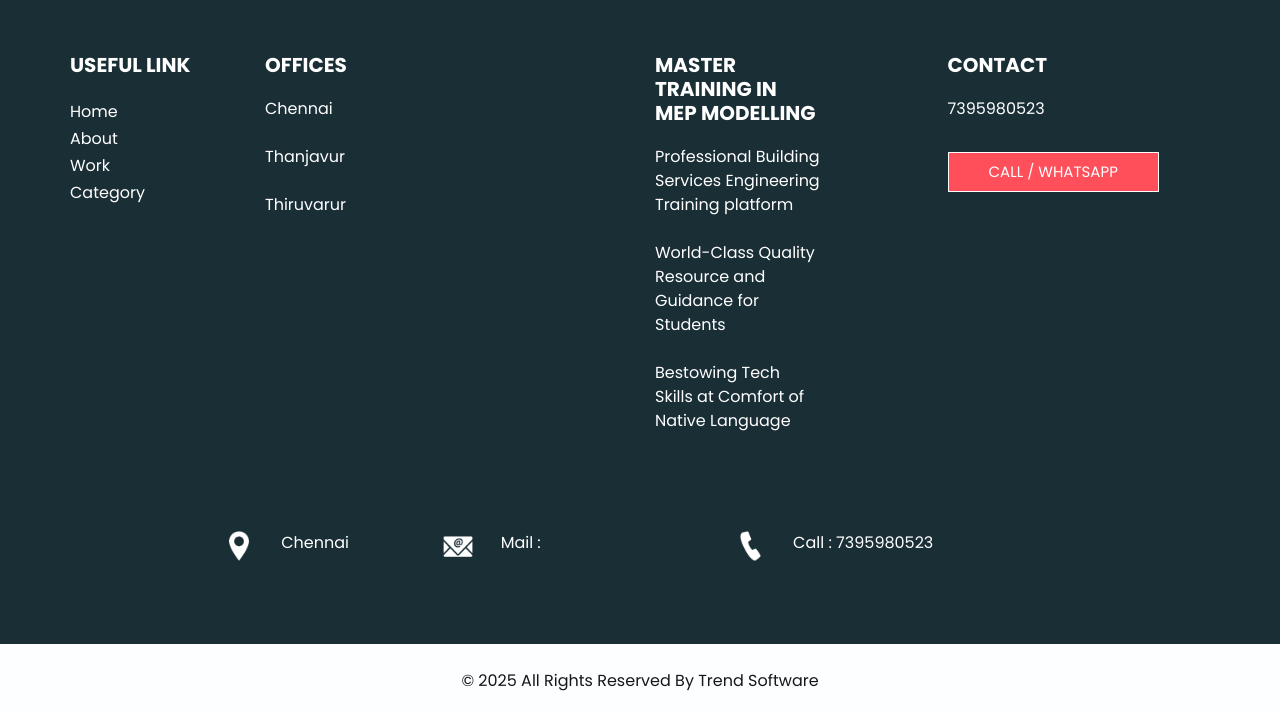
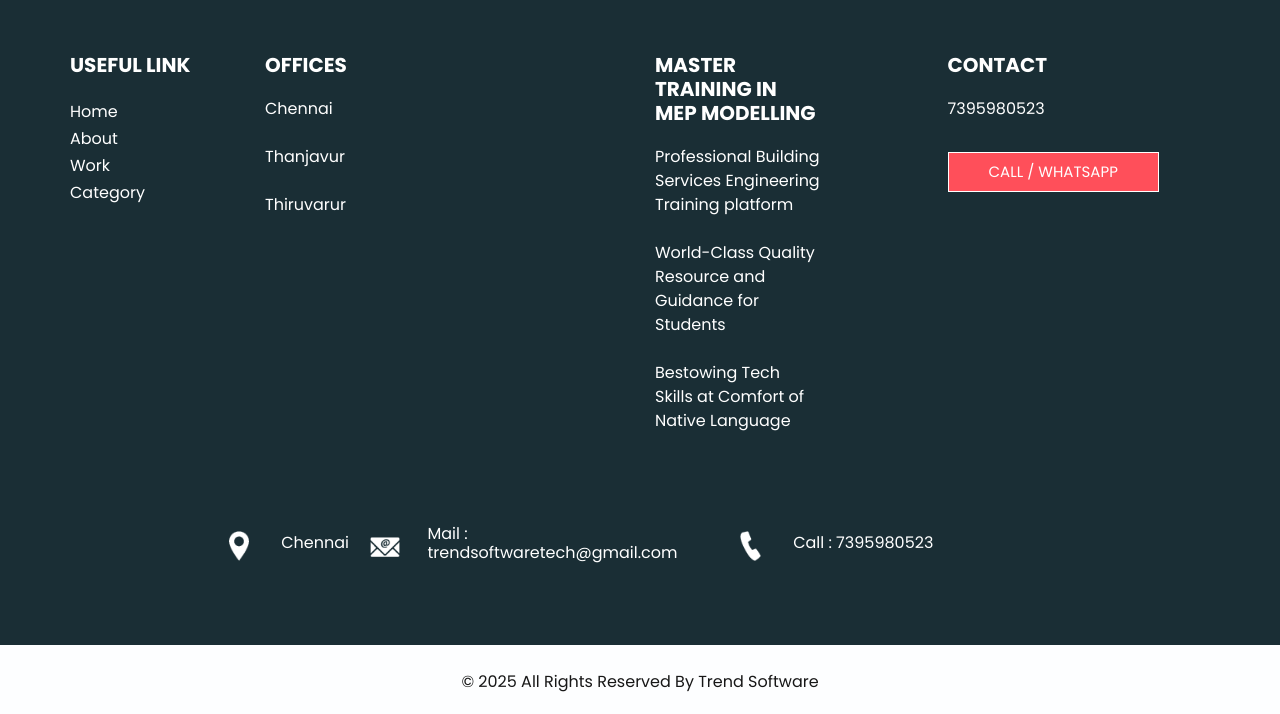
Before and after one commit to Trend-software-tech/portfolio, a plain HTML site: page index.html in a window 1280 px wide. Shown: the part 4621-5335 px from the top of the page. Drawn offline with Linux system fonts and the light colour scheme.

Commit message:
Add files via upload

```diff
--- a/index.html
+++ b/index.html
@@ -744,7 +744,7 @@ They provide 24/7 support and excellent training at unbeatable prices
           <div class="col-lg-9 col-md-10 mx-auto">
             <div class="info_contact layout_padding2">
               <div class="row">
-                <div class="col-md-3">
+                <div class="col-md-2">
                   <a href="#" class="link-box">
                     <div class="img-box">
                       <img src="images/location.png" alt="">
@@ -755,19 +755,19 @@ They provide 24/7 support and excellent training at unbeatable prices
                     </div>
                   </a>
                 </div>
-                <div class="col-md-4">
+                <div class="col-md-5">
                   <a href="#" class="link-box">
                     <div class="img-box">
                       <img src="images/mail.png" alt="">
                     </div>
                     <div class="detail-box">
                       <h6>
-                        Mail :
+                        Mail : trendsoftwaretech@gmail.com
                       </h6>
                     </div>
                   </a>
                 </div>
-                <div class="col-md-5">
+                <div class="col-md-4">
                   <a href="#" class="link-box">
                     <div class="img-box">
                       <img src="images/call.png" alt="">
```
